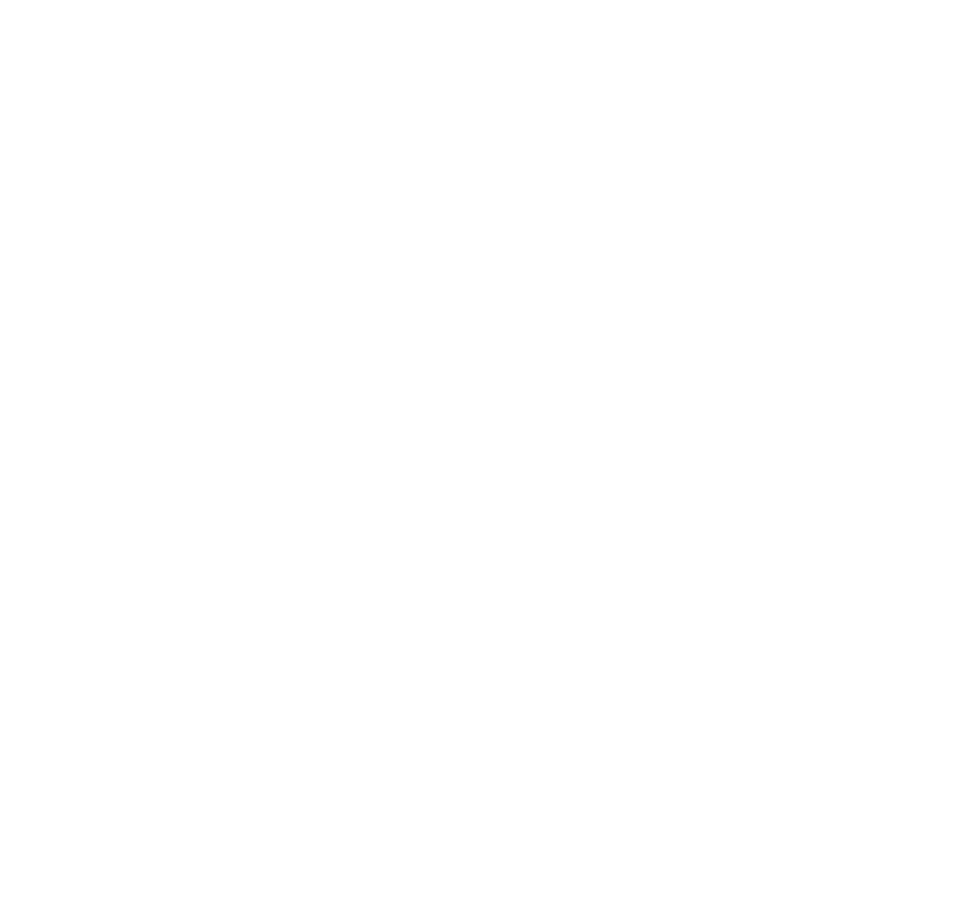
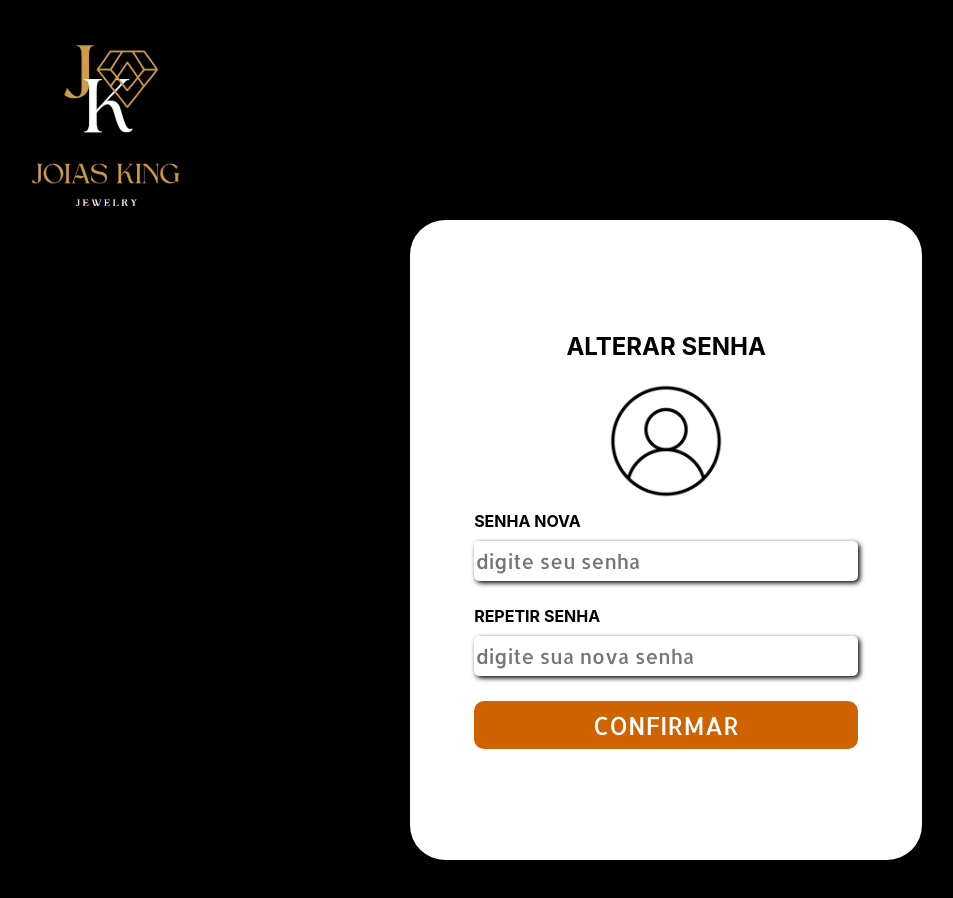
Before and after one commit to RichardArth/Joias-King, a React (Create React App) app: page /AlterarSenha in a window 1280 px wide. Before the commit this address had no page. Shown: the top 898 px of the page, without its empty margins (46-999 px from the left). Before the commit the page ends 800 px from the top, so only its background shows below. Built offline with nearby package versions, Linux system fonts and the light colour scheme.

Commit message:
arrumei algumas telas

```diff
--- a/src/index.js
+++ b/src/index.js
@@ -35,7 +35,7 @@
        <Route path='/' element={<LandingPage />} />
        <Route path='/login' element={<App />}  />
        <Route path='/cadastro' element={<Cadastro/>} />
-       <Route path='/senha' element={<Alterarsenha/>} />
+       <Route path='/AlterarSenha' element={<Alterarsenha/>} />
        <Route path='/adm-login' element={<Loginadm/>} />
        <Route path='/sobrenos' element={<Sobrenos/>} />
        <Route path='/categorias' element={<Categorias/>} />
--- a/src/pages/alterar senha/index.js
+++ b/src/pages/alterar senha/index.js
@@ -14,10 +14,10 @@
           </div>
           <div className='alterar-s2'>
             <h4>SENHA NOVA</h4>
-            <input type="text" placeholder="digite seu senha"/>
+            <input type="password" placeholder="digite seu senha"/>
 
             <h4>REPETIR SENHA</h4>
-            <input type="text" placeholder="digite sua nova senha"/>
+            <input type="password" placeholder="digite sua nova senha"/>
 
             <button className='bt-confirmar'>CONFIRMAR</button>
 
--- a/src/pages/alterar senha/index.scss
+++ b/src/pages/alterar senha/index.scss
@@ -63,7 +63,7 @@
     font-size: 20px;
     font-family: Allerta;
     margin-bottom: 25px;
-
+    outline: none;
     border: none;
     color: #D1C9C9;
     background-color: #fff;
--- a/src/pages/cadastro-produto/index.js
+++ b/src/pages/cadastro-produto/index.js
@@ -25,7 +25,7 @@
       <main>
         <div className='pc-valores'>
           <div>
-            <h5>NOME DO PRODUTO</h5>-
+            <h5>NOME DO PRODUTO</h5>
             <input type='text' value={nomeproduto} onChange={e => setNomeProduto(e.target.value)}></input>
           </div>
 
--- a/src/pages/cadastro/index.scss
+++ b/src/pages/cadastro/index.scss
@@ -62,7 +62,7 @@
     font-size: 20px;
     font-family: Allerta;
     margin-bottom: 25px;
-
+    outline: none;
     border: none;
     color: #D1C9C9;
     background-color: #fff;
--- a/src/pages/carrinho/index.scss
+++ b/src/pages/carrinho/index.scss
@@ -48,6 +48,8 @@
     border-radius: 70px;
     width: 35%;
     height: 30px;
+    outline: none;
+   text-align: center;
 }
 
 
--- a/src/pages/login/App.js
+++ b/src/pages/login/App.js
@@ -22,7 +22,7 @@
             <input type="text" placeholder="digite seu e-mail"/>
 
             <h4>SENHA</h4>
-            <input type="text" placeholder="digite sua senha"/>
+            <input type="password" placeholder="digite sua senha"/>
 
             <button className='bt-log'>LOGIN</button>
 
@@ -31,8 +31,8 @@
           <button> <img src='./assets/images/face.png'/> Continue com Facebook</button>
           <button> <img src='./assets/images/google.png'/> Continue com Google </button>
 
-            <Link to={AlterarSenha}>Esqueci minha senha</Link>
-            <Link to={Cadastro}>Ainda não sou cliente</Link>
+            <Link to='/AlterarSenha'>Esqueci minha senha</Link>
+            <Link to='/cadastro'>Ainda não sou cliente</Link>
 
           </div>
         </div>
--- a/src/pages/login/App.scss
+++ b/src/pages/login/App.scss
@@ -65,7 +65,7 @@
   font-size: 20px;
   font-family: Allerta;
   margin-bottom: 25px;
-
+  outline: none;
   border: none;
   color: #D1C9C9;
   background-color: #fff;
@@ -79,19 +79,6 @@
   border: none;
   color: #fff;
 }
-
-.bt-log:hover{
-  animation: jump 1.4s infinite alternate;
-
-    @keyframes jump {
-      0% {
-        transform: translateY(0);
-      }
-      100% {
-        transform: translateY(-15px);
-      }
-    }
-  }
 
 .login-s2 .s3-login{
   display: flex;
```
